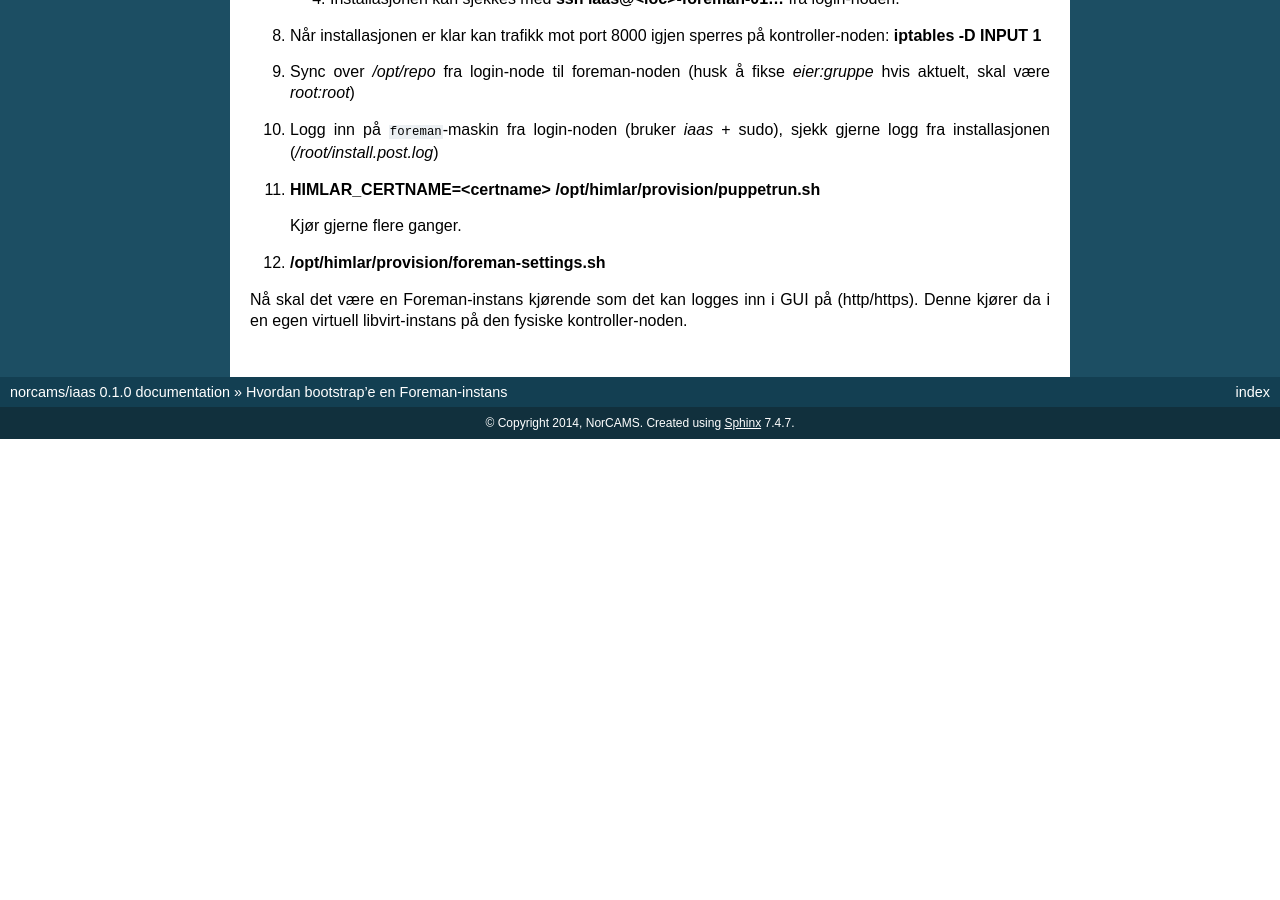
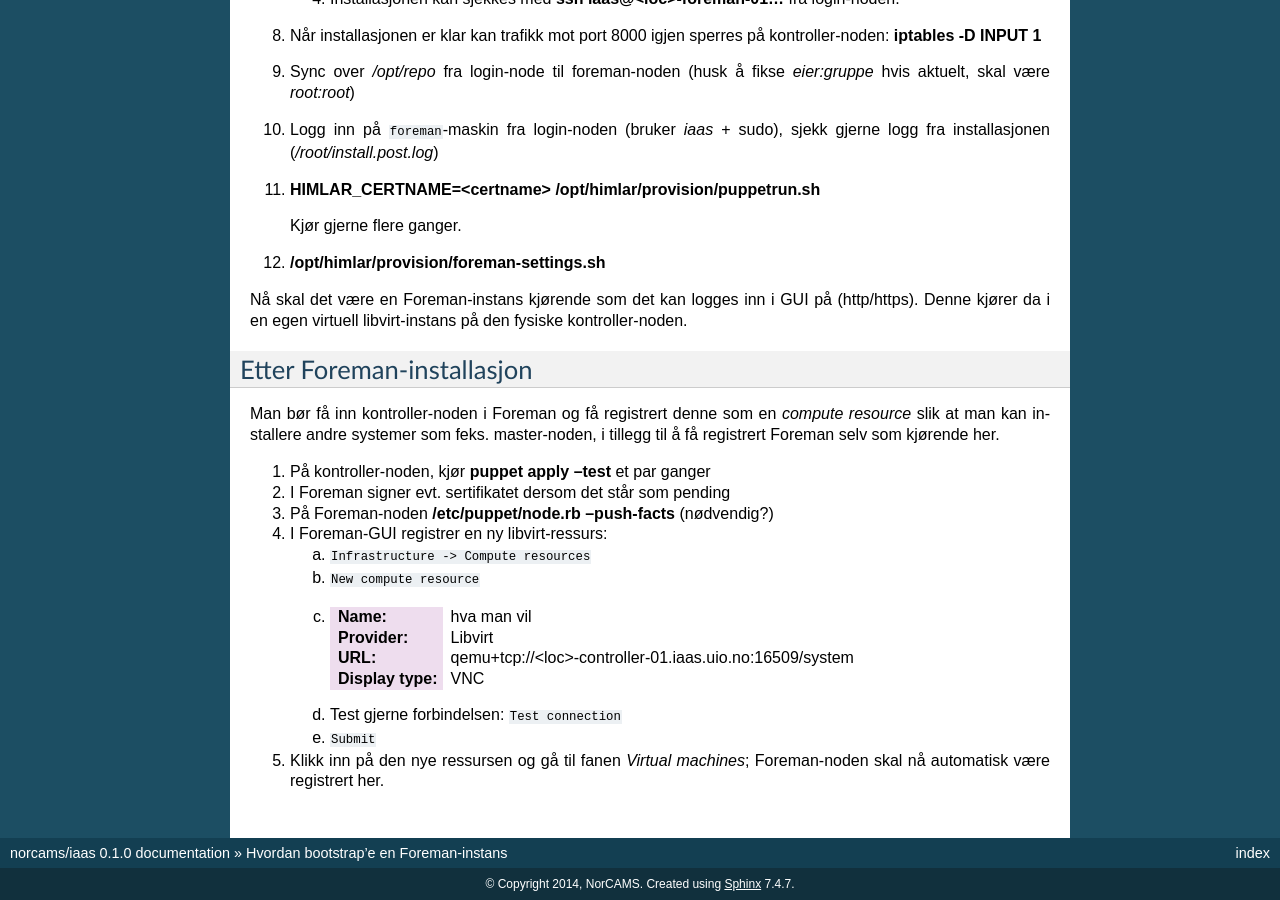
Before and after one commit to norcams/iaas, a Sphinx documentation site: the page built from docs/howtos/foreman-bootstrap.rst, in a window 1280 px wide and 900 px high, scrolled down 998 px. Built offline with Sphinx 7.4.7, drawn with Linux system fonts in a browser that asks for light colours; before the commit the page ends 1437 px from its top, so only the background shows below that; some of the changed text lies outside the part shown.

Commit message:
Utvidet med en rask kladd om hvordan legge til kontrolelr-noden og libvirt-ressursen i Foreman

```diff
--- a/docs/howtos/foreman-bootstrap.rst
+++ b/docs/howtos/foreman-bootstrap.rst
@@ -74,3 +74,29 @@ Prosedyre
 Nå skal det være en Foreman-instans kjørende som det kan logges inn i
 GUI på (http/https). Denne kjører da i en egen virtuell libvirt-instans på den fysiske
 kontroller-noden.
+
+
+Etter Foreman-installasjon
+--------------------------
+
+Man bør få inn kontroller-noden i Foreman og få registrert denne som en *compute
+resource* slik at man kan installere andre systemer som feks. master-noden, i
+tillegg til å få registrert Foreman selv som kjørende her.
+
+1. På kontroller-noden, kjør **puppet apply --test** et par ganger
+#. I Foreman signer evt. sertifikatet dersom det står som pending
+#. På Foreman-noden **/etc/puppet/node.rb --push-facts** (nødvendig?)
+#. I Foreman-GUI registrer en ny libvirt-ressurs:
+
+   a. ``Infrastructure -> Compute resources``
+   #. ``New compute resource``
+   #. :Name: hva man vil
+      :Provider: Libvirt
+      :URL: qemu+tcp://<loc>-controller-01.iaas.uio.no:16509/system
+      :Display type: VNC
+
+   #. Test gjerne forbindelsen: ``Test connection``
+   #. ``Submit``
+
+#. Klikk inn på den nye ressursen og gå til fanen `Virtual machines`;
+   Foreman-noden skal nå automatisk være registrert her.
```
